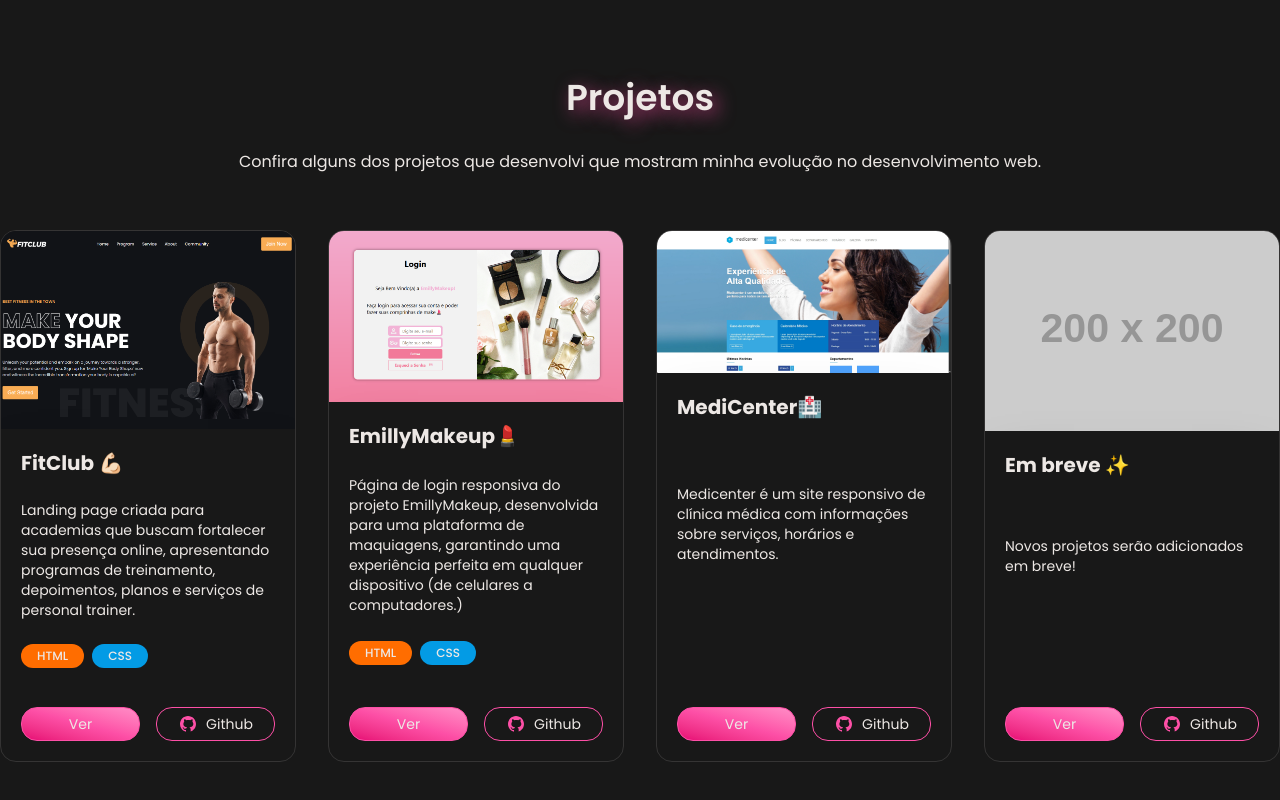
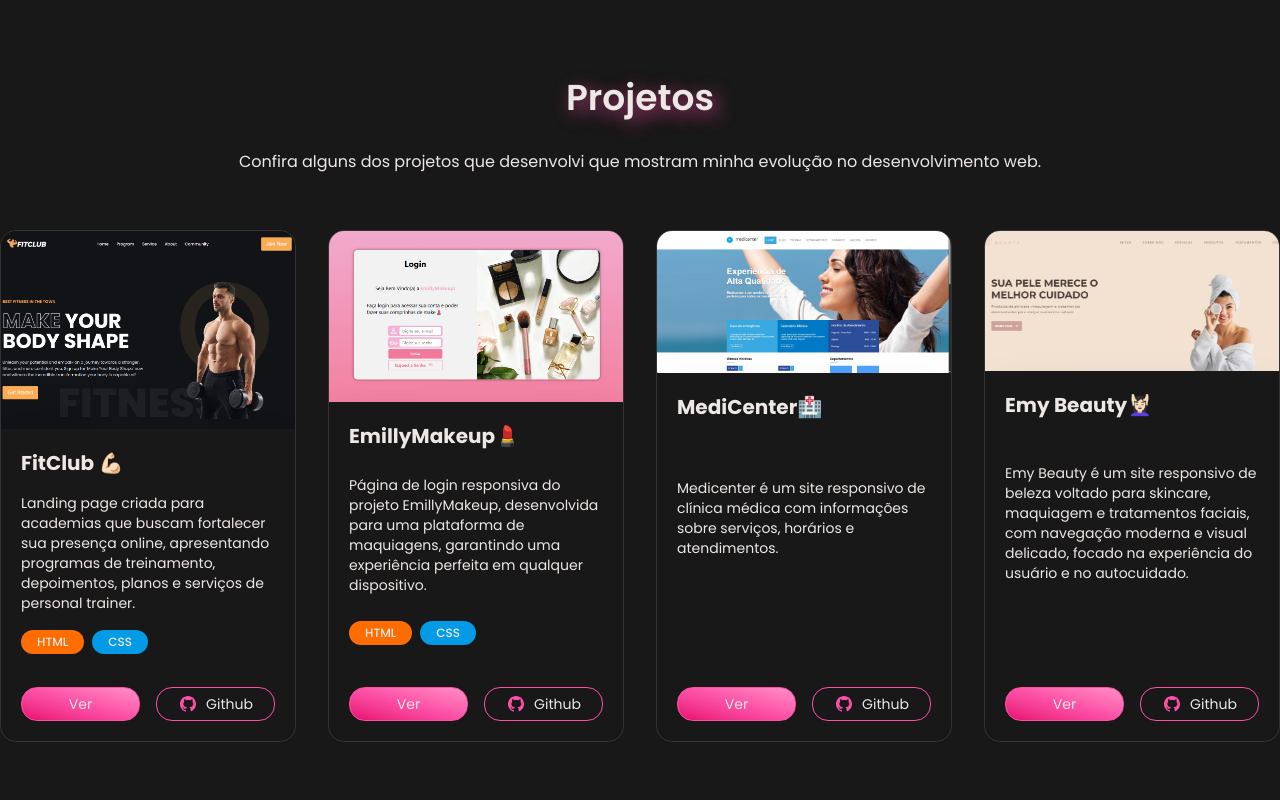
Before and after one commit to emillymoitinho/portfolio, a React (Vite) app in the folder portfolio-emilly/: page / in a window 1280 px wide. Shown: the part 1762-2562 px from the top of the page. Built offline with nearby package versions, Linux system fonts and the light colour scheme.

Commit message:
feat(emybeauty): add new project

```diff
--- a/portfolio-emilly/src/App.tsx
+++ b/portfolio-emilly/src/App.tsx
@@ -20,6 +20,7 @@ import CardProject from './components/CardProject/CardProject';
 import fitclub from './assets/images/fitclub.png';
 import emillyMakeup from './assets/images/emillyMakeup.png';
 import medicenter from './assets/images/medicenter.png';
+import emybeauty from './assets/images/emybeuaty.png';
 
 function App() {
   const [active, setActive] = useState("Início");
@@ -35,7 +36,7 @@ function App() {
   const scrollToTop = () => {
     window.scrollTo({
       top: 0,
-      behavior: 'smooth' // Rola suavemente
+      behavior: 'smooth'
     });
   };
 
@@ -136,7 +137,7 @@ function App() {
               title='EmillyMakeup💄'
               img={emillyMakeup}
               alt='Imagem do Projeto FitClub'
-              description='Página de login responsiva do projeto EmillyMakeup, desenvolvida para uma plataforma de maquiagens, garantindo uma experiência perfeita em qualquer dispositivo (de celulares a computadores.)'
+              description='Página de login responsiva do projeto EmillyMakeup, desenvolvida para uma plataforma de maquiagens, garantindo uma experiência perfeita em qualquer dispositivo.'
               tags={["HTML", "CSS"]}
               linkProject='https://emillymoitinho.github.io/emillymakeup_login/'
               github='https://github.com/emillymoitinho/emillymakeup_login' />
@@ -151,12 +152,12 @@ function App() {
             />
 
             <CardProject
-              title='Em breve ✨'
-              img='https://placehold.co/200x200?text=Em+Breve'
+              title='Emy Beauty💆🏻‍♀️'
+              img={emybeauty}
               alt='Imagem de projeto futuro'
-              description='Novos projetos serão adicionados em breve!'
-              linkProject='#'
-              github='#'
+              description='Emy Beauty é um site responsivo de beleza voltado para skincare, maquiagem e tratamentos faciais, com navegação moderna e visual delicado, focado na experiência do usuário e no autocuidado.'
+              linkProject='https://emillymoitinho.github.io/b7web-projects/landing-page-beauty/'
+              github='https://github.com/emillymoitinho/b7web-projects'
             />
           </div>
         </article>
```
Also changed, not shown: portfolio-emilly/src/assets/images/emybeuaty.png (added), 1 other file (tests, documents, lock files or other folders).
